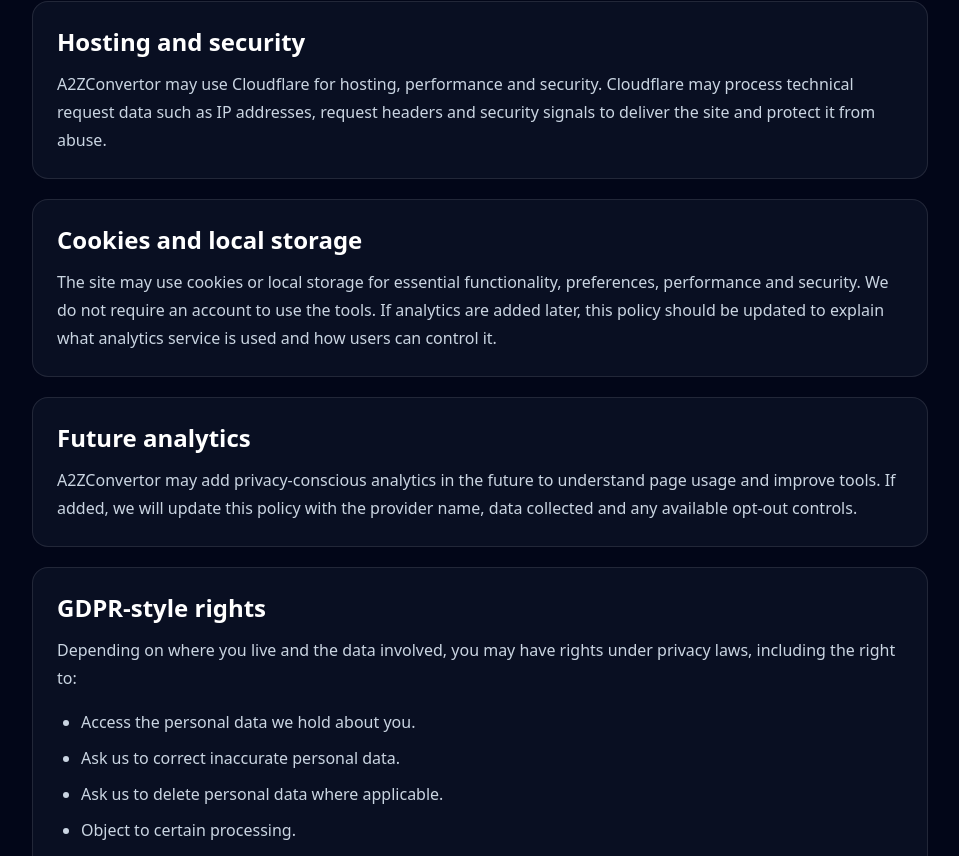
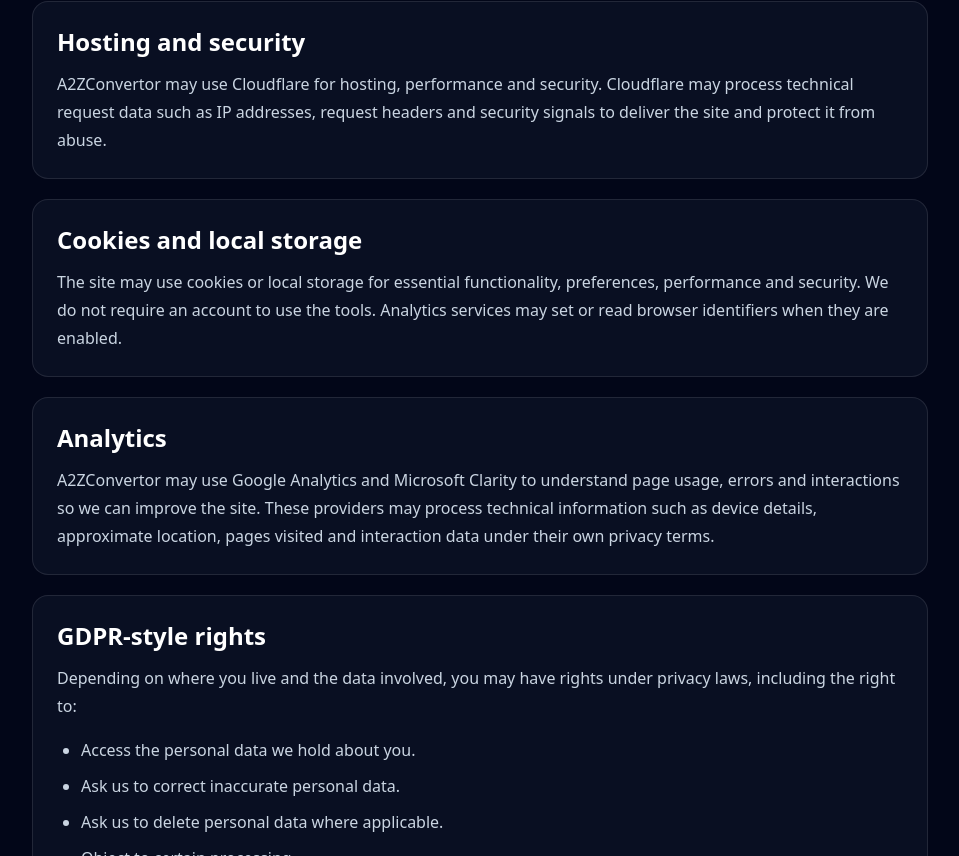
Before and after one commit to gigsbay/a2zconvertor, a Next.js app: page /privacy-policy in a window 1280 px wide. Shown: the part 992-1848 px from the top of the page, without its empty margins (160-1119 px from the left). Built offline with nearby package versions, Linux system fonts and the light colour scheme.

Commit message:
Add production analytics support

```diff
--- a/app/layout.tsx
+++ b/app/layout.tsx
@@ -1,5 +1,6 @@
 import type { Metadata } from "next";
 import { Geist, Geist_Mono } from "next/font/google";
+import ProductionAnalytics from "@/components/ProductionAnalytics";
 import { SITE_URL } from "@/data/site";
 import "./globals.css";
 
@@ -78,7 +79,10 @@
       lang="en"
       className={`${geistSans.variable} ${geistMono.variable} h-full antialiased`}
     >
-      <body className="min-h-full flex flex-col">{children}</body>
+      <body className="min-h-full flex flex-col">
+        {children}
+        <ProductionAnalytics />
+      </body>
     </html>
   );
 }
--- a/app/privacy-policy/page.tsx
+++ b/app/privacy-policy/page.tsx
@@ -36,7 +36,7 @@
         <div className="mx-auto max-w-4xl">
           <div className="mb-10 rounded-3xl border border-white/10 bg-slate-900/70 p-8">
             <p className="mb-3 text-sm font-semibold uppercase text-blue-300">
-              Last updated: June 17, 2026
+              Last updated: June 18, 2026
             </p>
             <h1 className="mb-4 text-5xl font-black tracking-tight">
               Privacy Policy
@@ -92,18 +92,18 @@
               <p>
                 The site may use cookies or local storage for essential
                 functionality, preferences, performance and security. We do not
-                require an account to use the tools. If analytics are added
-                later, this policy should be updated to explain what analytics
-                service is used and how users can control it.
+                require an account to use the tools. Analytics services may set
+                or read browser identifiers when they are enabled.
               </p>
             </PolicySection>
 
-            <PolicySection title="Future analytics">
+            <PolicySection title="Analytics">
               <p>
-                A2ZConvertor may add privacy-conscious analytics in the future
-                to understand page usage and improve tools. If added, we will
-                update this policy with the provider name, data collected and
-                any available opt-out controls.
+                A2ZConvertor may use Google Analytics and Microsoft Clarity to
+                understand page usage, errors and interactions so we can improve
+                the site. These providers may process technical information such
+                as device details, approximate location, pages visited and
+                interaction data under their own privacy terms.
               </p>
             </PolicySection>
 
--- /dev/null
+++ b/components/ProductionAnalytics.tsx
@@ -0,0 +1,62 @@
+import Script from "next/script";
+
+export default function ProductionAnalytics() {
+  if (process.env.NODE_ENV !== "production") {
+    return null;
+  }
+
+  const gaMeasurementId =
+    process.env.NEXT_PUBLIC_GA_MEASUREMENT_ID?.trim();
+  const clarityProjectId =
+    process.env.NEXT_PUBLIC_CLARITY_PROJECT_ID?.trim();
+
+  if (!gaMeasurementId && !clarityProjectId) {
+    return null;
+  }
+
+  return (
+    <>
+      {gaMeasurementId && (
+        <>
+          <Script
+            id="google-analytics-loader"
+            src={`https://www.googletagmanager.com/gtag/js?id=${encodeURIComponent(
+              gaMeasurementId
+            )}`}
+            strategy="afterInteractive"
+          />
+          <Script
+            id="google-analytics-config"
+            strategy="afterInteractive"
+            dangerouslySetInnerHTML={{
+              __html: `
+                window.dataLayer = window.dataLayer || [];
+                function gtag(){dataLayer.push(arguments);}
+                gtag('js', new Date());
+                gtag('config', ${JSON.stringify(gaMeasurementId)});
+              `,
+            }}
+          />
+        </>
+      )}
+
+      {clarityProjectId && (
+        <Script
+          id="microsoft-clarity"
+          strategy="afterInteractive"
+          dangerouslySetInnerHTML={{
+            __html: `
+              (function(c,l,a,r,i,t,y){
+                c[a]=c[a]||function(){(c[a].q=c[a].q||[]).push(arguments)};
+                t=l.createElement(r);t.async=1;t.src="https://www.clarity.ms/tag/"+i;
+                y=l.getElementsByTagName(r)[0];y.parentNode.insertBefore(t,y);
+              })(window, document, "clarity", "script", ${JSON.stringify(
+                clarityProjectId
+              )});
+            `,
+          }}
+        />
+      )}
+    </>
+  );
+}
```
Also changed, not shown: 1 other file (tests, documents, lock files or other folders).
